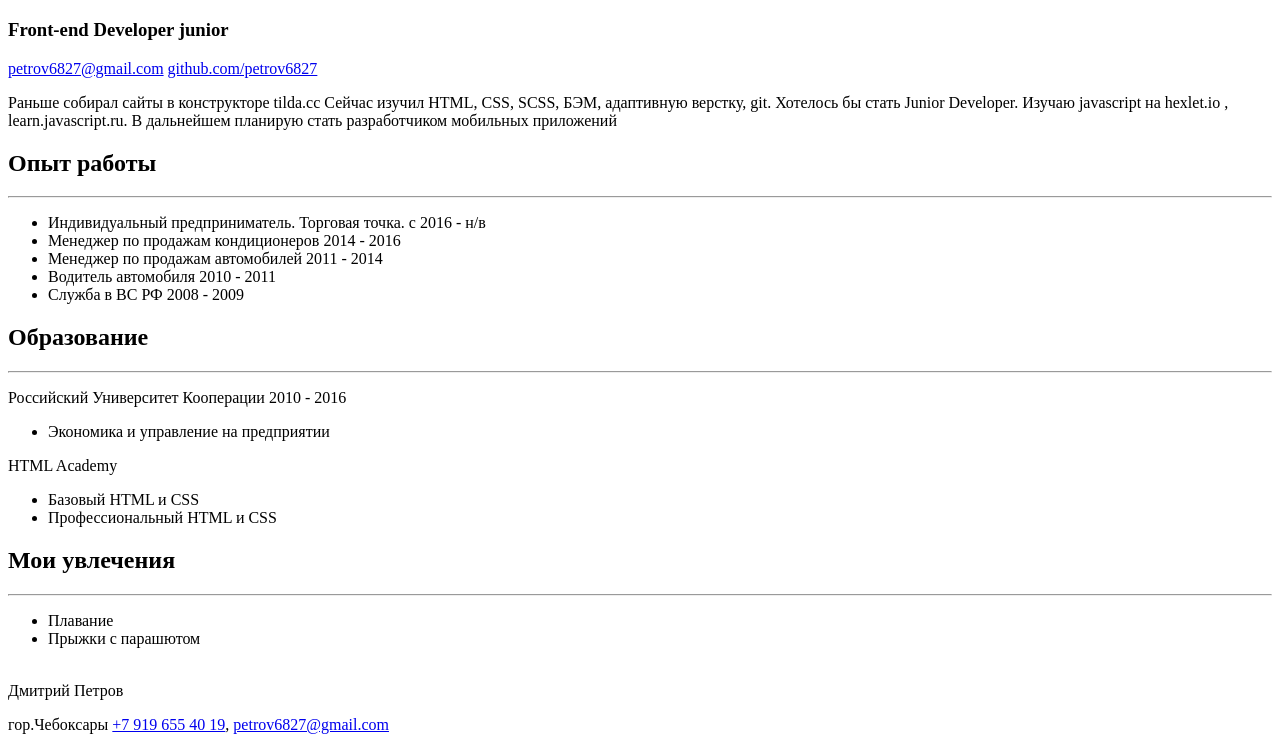
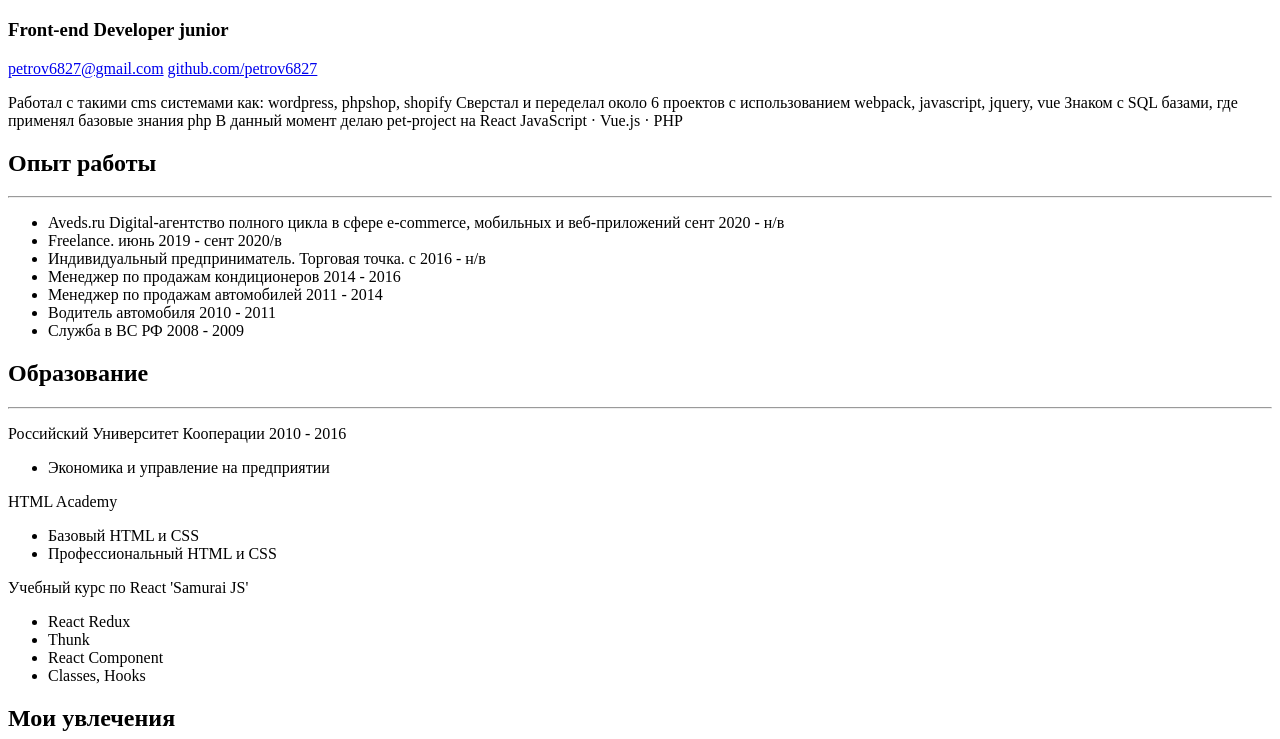
Before and after one commit to petrov6827/resume-Petrov-, a plain HTML site: page index.html in a window 1280 px wide. Shown: the part 61-800 px from the top of the page. Drawn offline with Linux system fonts and the light colour scheme.

Commit message:
Update index.html

```diff
--- a/index.html
+++ b/index.html
@@ -16,10 +16,20 @@
 
         <div id="main">
             <div>
-            <p class="about">Раньше собирал сайты в конструкторе tilda.cc Сейчас изучил HTML, CSS, SCSS, БЭМ, адаптивную верстку, git. Хотелось бы стать Junior Developer. Изучаю javascript на hexlet.io , learn.javascript.ru. В дальнейшем планирую стать разработчиком мобильных приложений
+            <p class="about">Работал с такими cms системами как: wordpress, phpshop, shopify
+
+Сверстал и переделал около 6 проектов с использованием webpack, javascript, jquery, vue
+
+Знаком с SQL базами, где применял базовые знания php
+
+В данный момент делаю pet-project на React
+
+JavaScript · Vue.js · PHP
             </p>
             <h2>Опыт работы</h2><hr>
             <ul>
+<li>Aveds.ru Digital-агентство полного цикла в сфере e-commerce, мобильных и веб-приложений сент 2020 - н/в</li>
+<li>Freelance. июнь 2019 - сент 2020/в</li>
                 <li>Индивидуальный предприниматель. Торговая точка. с 2016 - н/в</li>
                 <li>Менеджер по продажам кондиционеров 2014 - 2016</li>
                 <li>Менеджер по продажам автомобилей 2011 - 2014</li>
@@ -38,6 +48,13 @@
                         <li>Базовый HTML и CSS</li>
                         <li>Профессиональный HTML и CSS</li>
                     </ul>
+<p>Учебный курс по React 'Samurai JS'</p>
+                    <ul>
+                        <li>React Redux</li>
+                        <li>Thunk</li>
+                        <li>React Component</li>
+                        <li>Classes, Hooks</li>
+                    </ul>
             </div>
             <div>
                 <h2>Мои увлечения</h2> <hr>
```
